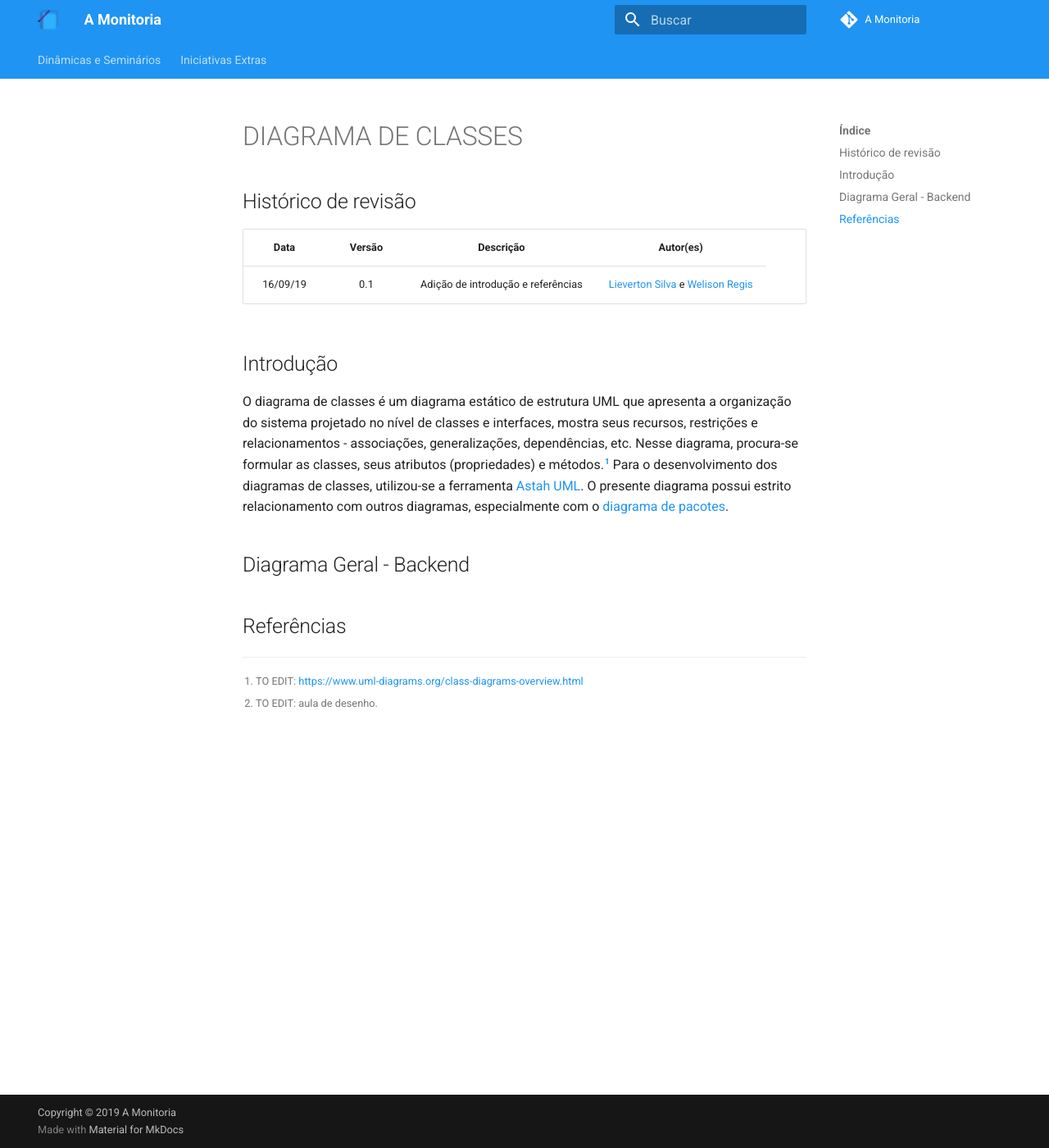
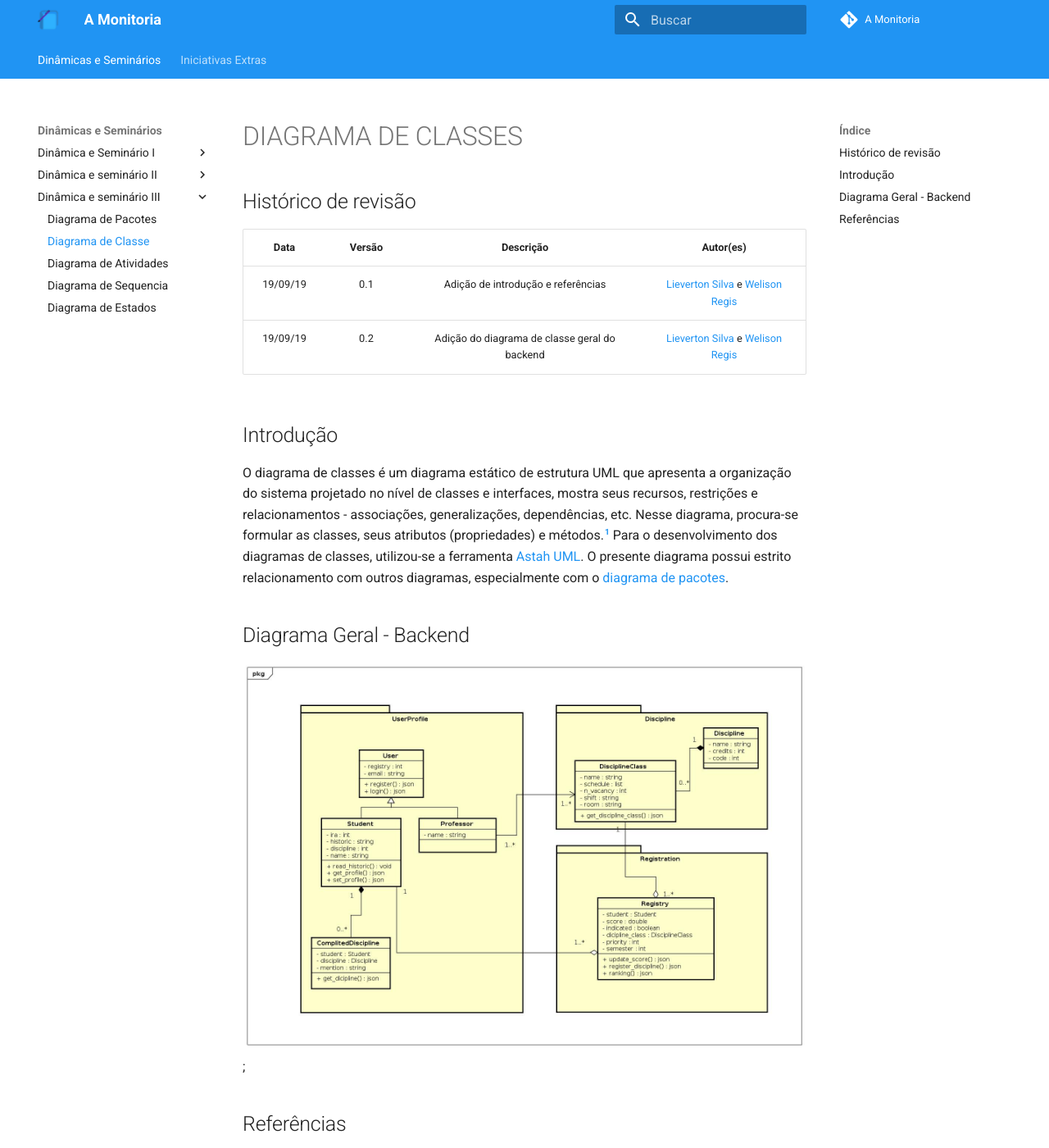
Before and after one commit to 2019-2-arquitetura-desenho/wiki, an MkDocs documentation site: the page built from docs/dinamica_seminario_III/diagrama_classes.md, in a window 1280 px wide and 1400 px high. Shown: the whole window at 82% size. Built offline with MkDocs 1.6.1 and Material for MkDocs 9.7.7, drawn with Linux system fonts in a browser that asks for light colours; comment, search, counter and statistics services are not loaded; old or Windows-style settings are respelled for this version of MkDocs.

Commit message:
Add backend class diagram
Co-authored-by: Welison Almeida <welison.almeida.923@gmail.com>
Co-authored-by: Lieverton Santos <lievertom@gmail.com>

```diff
--- a/docs/dinamica_seminario_III/diagrama_classes.md
+++ b/docs/dinamica_seminario_III/diagrama_classes.md
@@ -4,7 +4,8 @@
 
 | Data | Versão | Descrição | Autor(es)|
 |:----:|:------:|:---------:|:--------:|
-| 16/09/19 | 0.1 | Adição de introdução e referências | [Lieverton Silva](https://github.com/lievertom) e [Welison Regis](https://github.com/WelisonR) |
+| 19/09/19 | 0.1 | Adição de introdução e referências | [Lieverton Silva](https://github.com/lievertom) e [Welison Regis](https://github.com/WelisonR) |
+| 19/09/19 | 0.2 | Adição do diagrama de classe geral do backend | [Lieverton Silva](https://github.com/lievertom) e [Welison Regis](https://github.com/WelisonR) |
 
 ## Introdução
 
@@ -13,7 +14,7 @@ Para o desenvolvimento dos diagramas de classes, utilizou-se a ferramenta [Astah
 
 ## Diagrama Geral - Backend
 
-
+![Diagrama Geral - Backend](./assets/img/diagrama_classes/class_diagram.jpg);
 
 ## Referências
 
--- a/mkdocs.yml
+++ b/mkdocs.yml
@@ -52,6 +52,7 @@ nav:
       - Identidade Visual: dinamica_seminario_II/identidade_visual.md
     - Dinâmica e seminário III:
       - Diagrama de Pacotes: dinamica_seminario_III/diagrama_pacotes.md
+      - Diagrama de Classe: dinamica_seminario_III/diagrama_classes.md
       - Diagrama de Atividades : dinamica_seminario_III/diagrama_de_atividades.md
       - Diagrama de Sequencia: dinamica_seminario_III/diagrama_seq.md
       - Diagrama de Estados: dinamica_seminario_III/diagrama_de_estados.md
```
Also changed, not shown: docs/dinamica_seminario_III/assets/img/diagrama_classes/class_diagram.jpg (added).
